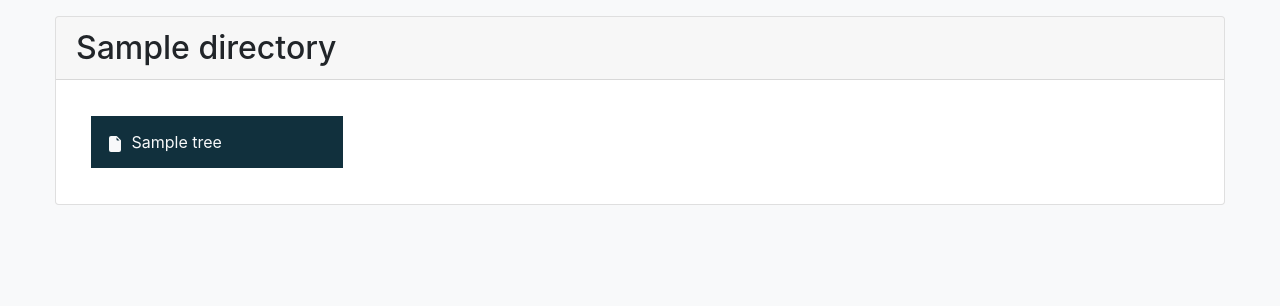
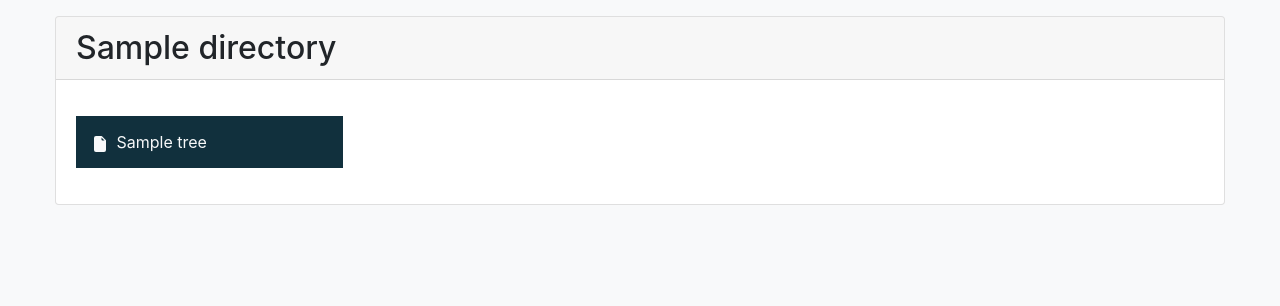
Before and after one commit to showgayaki/wn_doc, a Django app: template wn_doc/templates/repository.html in a window 1280 px wide. Shown: the part 56-362 px from the top of the page. Run offline with Django 3.2, Linux system fonts and the light colour scheme; the template is opened without the code that fills it: most values are stand-ins (such as "Sample title", 1, 10 or a date in 2020); some libraries are stand-ins or nearby versions.

Commit message:
modified:   wn_doc/common/config.py 	modified:   wn_doc/templates/repository.html

```diff
--- a/wn_doc/common/config.py
+++ b/wn_doc/common/config.py
@@ -1,6 +1,3 @@
-import requests
-
-
 def github_config():
     github_dict = {
         'api_url': 'https://api.github.com/graphql',
--- a/wn_doc/templates/repository.html
+++ b/wn_doc/templates/repository.html
@@ -14,7 +14,7 @@
 <div class="card my-3">
     <h2 class="card-header">{{ directory }}</h2>
     <div class="card-body d-sm-flex">
-        <div class="sidebar-nav col-md-4 col-lg-3 my-3 rounded box-shadow">
+        <div class="sidebar-nav col-md-4 col-lg-3 my-3 pl-0 rounded box-shadow">
             <ul id="tree" class="dir-menu">
                 {% for tree in trees %}
                 <li>
@@ -37,7 +37,7 @@
                 {% endfor %}
             </ul>
         </div>
-        <div class="col-md-8 col-lg-9 my-3 bg-white rounded box-shadow">
+        <div class="col-md-8 col-lg-9 my-3 p-0 bg-white rounded box-shadow">
             <div id="code-area" class="code-area">
             {% for title, val in codes.items %}
             {% if title == 'README.md' %}
```
